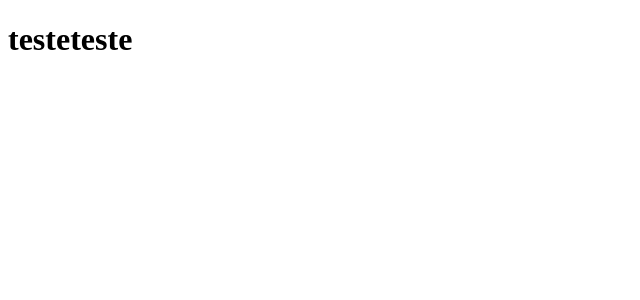
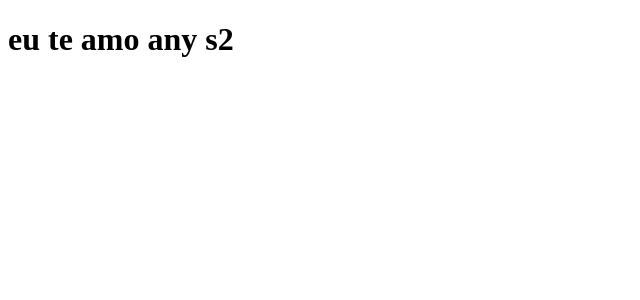
Before and after one commit to Fililpe/material-de-estudo, a Next.js app: page / in a window 1280 px wide. Shown: the top 300 px of the page, without its empty margins (0-640 px from the left). Built offline with nearby package versions, Linux system fonts and the light colour scheme.

Commit message:
voltando ao que era antes

```diff
--- a/pages/index.js
+++ b/pages/index.js
@@ -1,5 +1,5 @@
 function Home() {
-   return <h1> testeteste </h1>
+   return <h1> eu te amo any s2 </h1>
 }
 
 export default Home;
```
